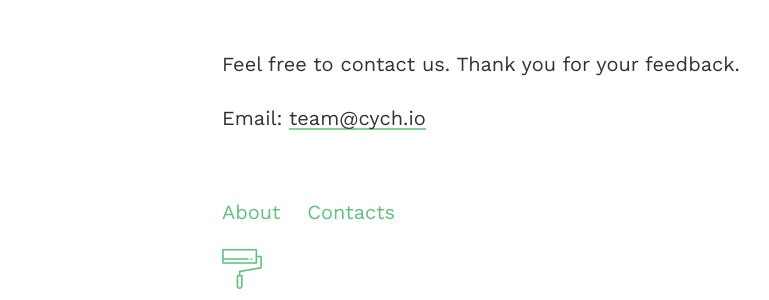
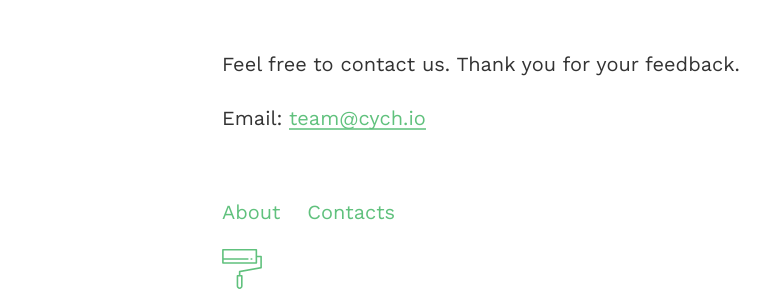
Before and after one commit to thecych/cych.io, a Jekyll site: the page built from contact.md, in a window 1280 px wide. Shown: the part 121-421 px from the top of the page, without its empty margins (18-787 px from the left). Built offline with Jekyll 4.4.1, drawn with Linux system fonts in a browser that asks for light colours.

Commit message:
Update style.scss

```diff
--- a/_sass/style.scss
+++ b/_sass/style.scss
@@ -45,7 +45,6 @@ a {
 
 
 p a {
-    color: $text-color;
     text-decoration: none;
     background: -webkit-linear-gradient(transparent 90%, lighten($brand-color, 10%) 10%);
     box-shadow: inset 0 0 0 0 lighten($brand-color, 10%);
```
